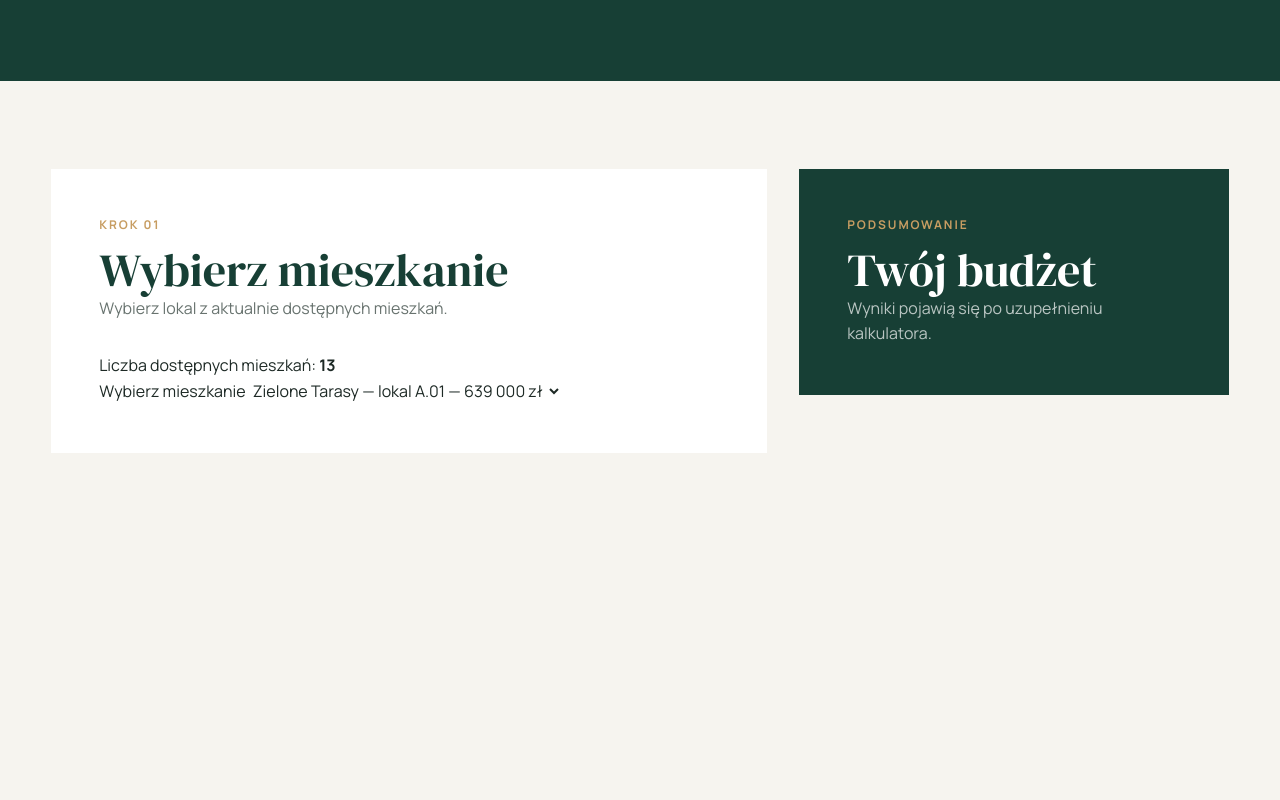
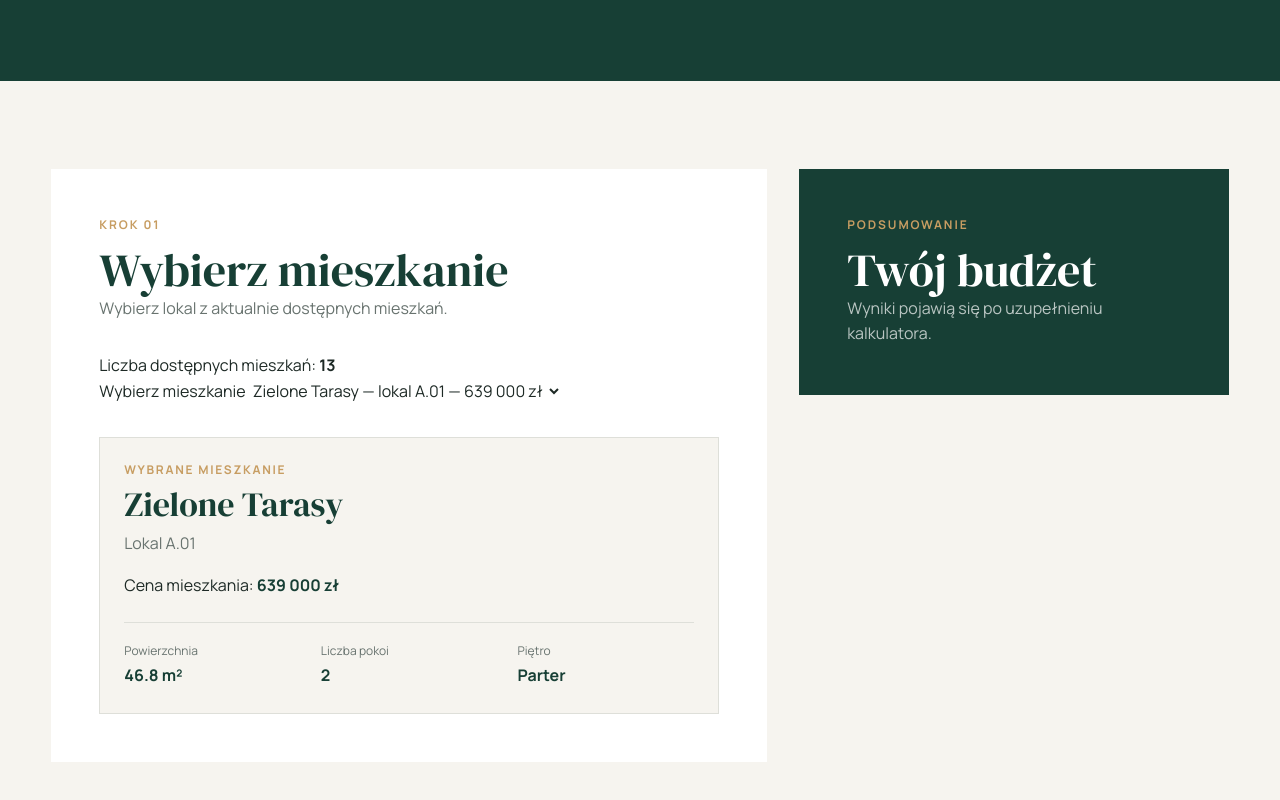
Before and after one commit to natalkakielbicka-coder/real-estate, a Vue app: page /kalkulator-kosztow-zakupu in a window 1280 px wide. Shown: the part 450-1250 px from the top of the page. Before the commit the page ends 991 px from the top, so only its background shows below. Built offline with nearby package versions, Linux system fonts and the light colour scheme.

Commit message:
Display selected apartment details

```diff
--- a/src/views/PurchaseCalculatorView.vue
+++ b/src/views/PurchaseCalculatorView.vue
@@ -1,5 +1,5 @@
 <script setup>
-import { ref } from 'vue'
+import { ref, computed } from 'vue'
 import { apartments } from '../data/apartments'
 
 const formatPrice = (price) => {
@@ -14,6 +14,12 @@
 
 const firstAvailableApartment = availableApartments[0]
 const selectedApartmentId = ref(firstAvailableApartment.id)
+
+const selectedApartment = computed(() => {
+  return availableApartments.find((apartment) => {
+    return apartment.id === selectedApartmentId.value
+  })
+})
 </script>
 
 <template>
@@ -73,6 +79,64 @@
                 {{ formatPrice(apartment.price) }} zł
               </option>
             </select>
+
+            <div
+              v-if="selectedApartment"
+              class="mt-8 border border-line bg-page p-6"
+            >
+              <p
+                class="mb-2 text-xs font-bold tracking-[0.14em] text-gold uppercase"
+              >
+                Wybrane mieszkanie
+              </p>
+
+              <h3 class="mb-2">
+                {{ selectedApartment.investment }}
+              </h3>
+
+              <p class="mb-4 text-muted">
+                Lokal {{ selectedApartment.number }}
+              </p>
+
+              <p class="mb-0">
+                Cena mieszkania:
+                <strong class="text-brand">
+                  {{ formatPrice(selectedApartment.price) }} zł
+                </strong>
+              </p>
+
+              <dl
+                class="mt-6 grid grid-cols-2 gap-5 border-t border-line pt-5 sm:grid-cols-3"
+              >
+                <div>
+                  <dt class="mb-1 text-xs text-muted">Powierzchnia</dt>
+
+                  <dd class="m-0 font-bold text-brand">
+                    {{ selectedApartment.area }} m²
+                  </dd>
+                </div>
+
+                <div>
+                  <dt class="mb-1 text-xs text-muted">Liczba pokoi</dt>
+
+                  <dd class="m-0 font-bold text-brand">
+                    {{ selectedApartment.rooms }}
+                  </dd>
+                </div>
+
+                <div>
+                  <dt class="mb-1 text-xs text-muted">Piętro</dt>
+
+                  <dd class="m-0 font-bold text-brand">
+                    {{
+                      selectedApartment.floor === 0
+                        ? 'Parter'
+                        : `${selectedApartment.floor}. piętro`
+                    }}
+                  </dd>
+                </div>
+              </dl>
+            </div>
           </div>
         </div>
 
```
